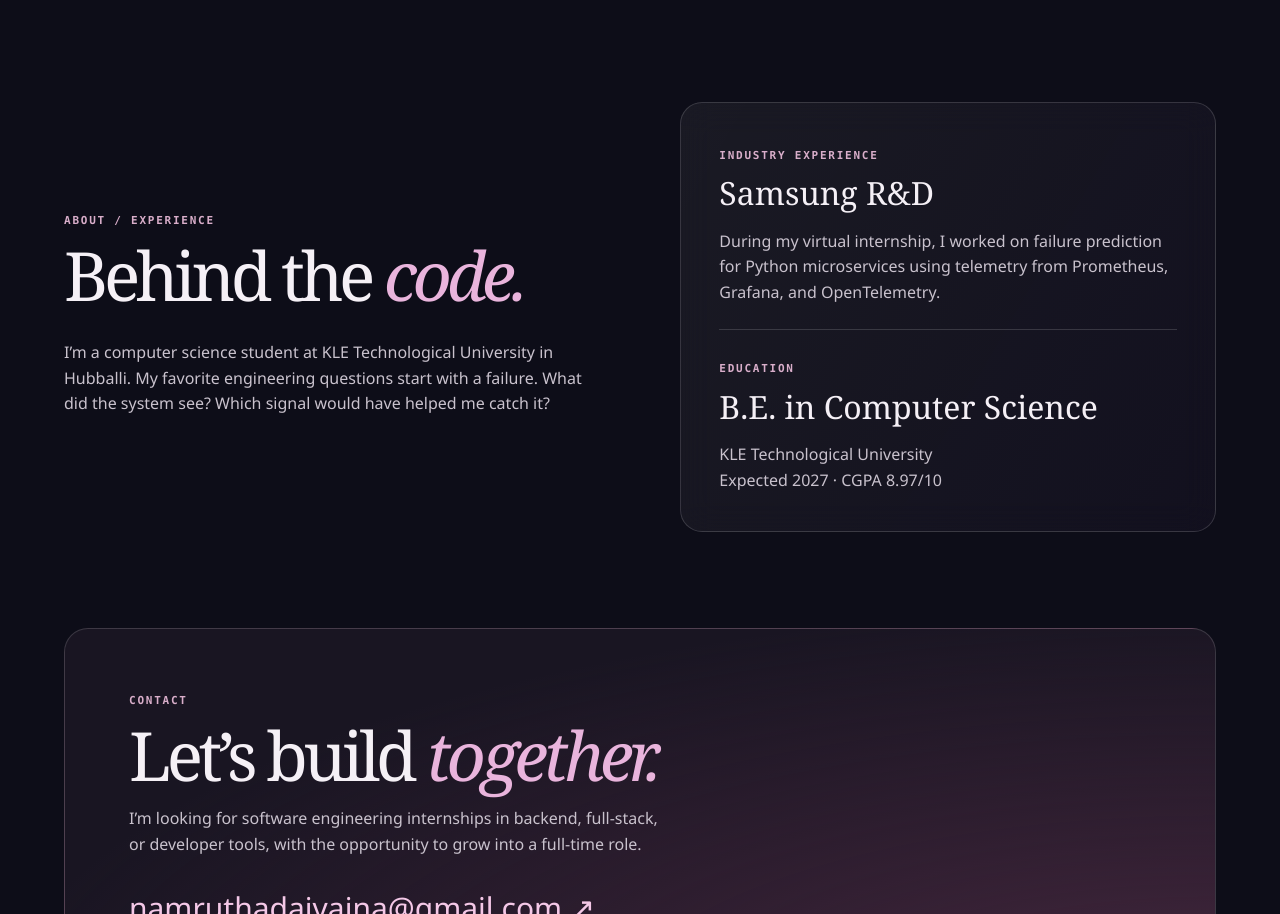
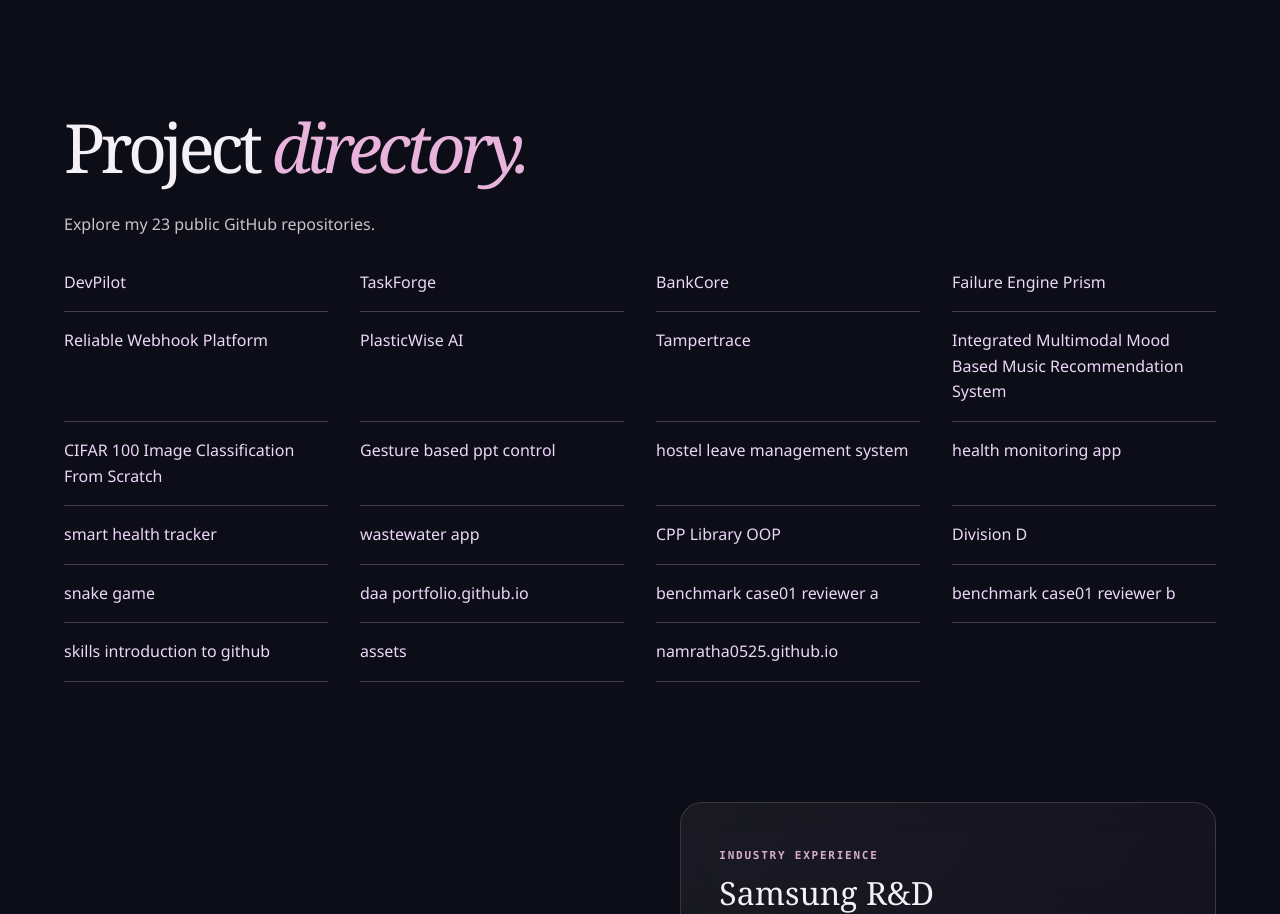
Before and after one commit to Namratha0525/namratha0525.github.io, a plain HTML site: page index.html in a window 1280 px wide. Shown: the part 1483-2397 px from the top of the page. Drawn offline with Linux system fonts and the light colour scheme.

Commit message:
Add original portfolio archive and directory of 23 public repositories

```diff
--- a/index.html
+++ b/index.html
@@ -3,5 +3,28 @@
 <body><a class="skip" href="#main">Skip to content</a><header><nav aria-label="Main navigation"><a class="brand" href="#top"><span class="star" aria-hidden="true">✳</span> Namrutha D.</a><div class="navlinks"><a href="#work">Work</a><a href="#about">About</a><a href="#contact">Contact</a></div><a class="navresume" href="Namrutha-Daivajna-Resume.pdf">Resume ↗</a></nav></header>
 <main id="main"><section class="hero" id="top"><div class="heroart" aria-hidden="true"><img src="bloom.webp" alt="" width="1100" height="1100"></div><div class="hero-inner"><div class="status"><i></i> Open to SDE internships</div><h1>Namrutha<br><em>Daivajna.</em></h1><p class="intro">I build tools that help developers understand code and see what happens when software fails.</p><div class="buttons"><a class="primary" href="#work">Explore my work <b>↓</b></a><a class="under" href="Namrutha-Daivajna-Resume.pdf" download>Download resume ↓</a></div></div><div class="herofoot"><span>Hubballi, India</span><span>Computer Science · Class of 2027</span></div></section>
 <section class="section" id="work"><p class="eyebrow">Portfolio / Projects</p><h2>Selected <em>work.</em></h2><div class="cards"><article class="card"><div class="visual editor" aria-hidden="true"><div class="window"><div class="bar"><i></i><i></i><i></i><span>devpilot / repository</span></div><div class="code">┌ repo<br>├── <strong>retrieval</strong><br>├── evaluation<br>└── <strong>failure_tracking</strong></div></div></div><div class="cardbody"><small>Developer tooling</small><h3>DevPilot</h3><p>I built a repository-aware assistant that retrieves context from a codebase. Evaluation and failure tracking help me investigate where its answers break down.</p><div class="tags"><span>Python</span><span>FastAPI</span><span>React</span><span>RAG</span></div><a class="under" href="https://github.com/Namratha0525/DevPilot">View source on GitHub ↗</a></div></article><article class="card"><div class="visual audio" aria-hidden="true"><div class="wave"></div></div><div class="cardbody"><small>Applied machine learning</small><h3>Emotion to music</h3><p>I used EfficientNet to classify facial expressions and connect the predicted emotion to music recommendations. The project led to an IEEE publication.</p><div class="tags"><span>PyTorch</span><span>EfficientNet</span><span>Computer vision</span></div><a class="under" href="Namrutha-Daivajna-Resume.pdf">Research details in my resume ↗</a></div></article></div></section>
+<section class="section" id="repositories"><h2>Project <em>directory.</em></h2><p>Explore my 23 public GitHub repositories.</p><ul class="repolist"><li><a href="https://github.com/Namratha0525/DevPilot">DevPilot</a></li>
+<li><a href="https://github.com/Namratha0525/TaskForge">TaskForge</a></li>
+<li><a href="https://github.com/Namratha0525/BankCore">BankCore</a></li>
+<li><a href="https://github.com/Namratha0525/Failure-Engine-Prism">Failure Engine Prism</a></li>
+<li><a href="https://github.com/Namratha0525/Reliable-Webhook-Platform">Reliable Webhook Platform</a></li>
+<li><a href="https://github.com/Namratha0525/PlasticWise-AI">PlasticWise AI</a></li>
+<li><a href="https://github.com/Namratha0525/Tampertrace">Tampertrace</a></li>
+<li><a href="https://github.com/Namratha0525/-Integrated-Multimodal-Mood-Based-Music-Recommendation-System">Integrated Multimodal Mood Based Music Recommendation System</a></li>
+<li><a href="https://github.com/Namratha0525/CIFAR-100-Image-Classification-From-Scratch">CIFAR 100 Image Classification From Scratch</a></li>
+<li><a href="https://github.com/Namratha0525/Gesture_based_ppt_control">Gesture based ppt control</a></li>
+<li><a href="https://github.com/Namratha0525/hostel-leave-management-system">hostel leave management system</a></li>
+<li><a href="https://github.com/Namratha0525/health-monitoring-app">health monitoring app</a></li>
+<li><a href="https://github.com/Namratha0525/smart-health-tracker">smart health tracker</a></li>
+<li><a href="https://github.com/Namratha0525/wastewater-app">wastewater app</a></li>
+<li><a href="https://github.com/Namratha0525/CPP-Library-OOP">CPP Library OOP</a></li>
+<li><a href="https://github.com/Namratha0525/Division-D">Division D</a></li>
+<li><a href="https://github.com/Namratha0525/snake-game">snake game</a></li>
+<li><a href="https://github.com/Namratha0525/daa-portfolio.github.io">daa portfolio.github.io</a></li>
+<li><a href="https://github.com/Namratha0525/benchmark-case01-reviewer-a">benchmark case01 reviewer a</a></li>
+<li><a href="https://github.com/Namratha0525/benchmark-case01-reviewer-b">benchmark case01 reviewer b</a></li>
+<li><a href="https://github.com/Namratha0525/skills-introduction-to-github">skills introduction to github</a></li>
+<li><a href="https://github.com/Namratha0525/assets">assets</a></li>
+<li><a href="https://github.com/Namratha0525/namratha0525.github.io">namratha0525.github.io</a></li></ul></section>
 <section class="section bio" id="about"><div><p class="eyebrow">About / Experience</p><h2>Behind the <em>code.</em></h2><p>I’m a computer science student at KLE Technological University in Hubballi. My favorite engineering questions start with a failure. What did the system see? Which signal would have helped me catch it?</p></div><div class="glass info"><small>Industry experience</small><h3>Samsung R&amp;D</h3><p>During my virtual internship, I worked on failure prediction for Python microservices using telemetry from Prometheus, Grafana, and OpenTelemetry.</p><hr><small>Education</small><h3>B.E. in Computer Science</h3><p>KLE Technological University<br>Expected 2027 · CGPA 8.97/10</p></div></section>
 <section class="section contact" id="contact"><p class="eyebrow">Contact</p><h2>Let’s build <em>together.</em></h2><p>I’m looking for software engineering internships in backend, full-stack, or developer tools, with the opportunity to grow into a full-time role.</p><a class="email" href="mailto:namruthadaivajna@gmail.com">namruthadaivajna@gmail.com ↗</a><div class="social"><a href="https://github.com/Namratha0525">GitHub ↗</a><a href="https://www.linkedin.com/in/namrutha-daivajna-23bb68290/">LinkedIn ↗</a></div></section></main><footer><span>Namrutha Daivajna</span><a href="#top">Back to top ↑</a></footer></body></html>
```
Also changed, not shown: style.css, 1 other file.
